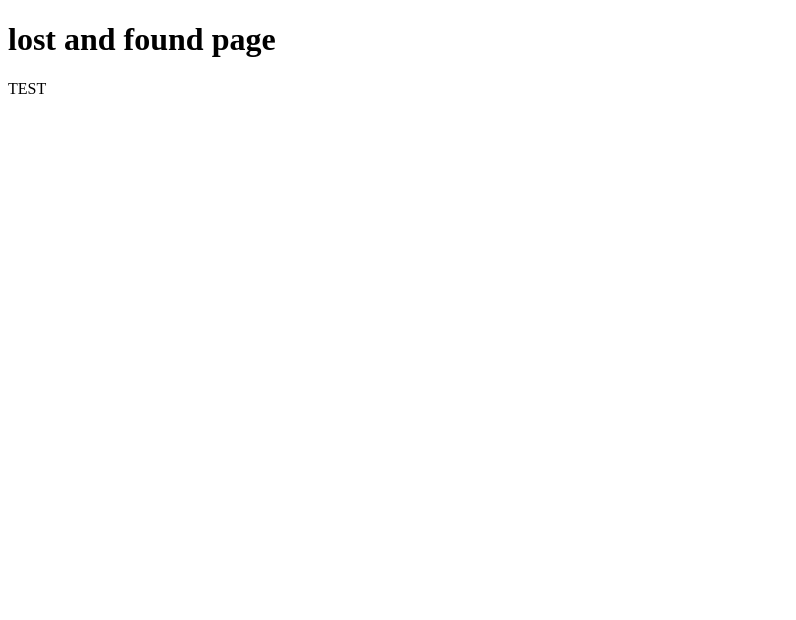
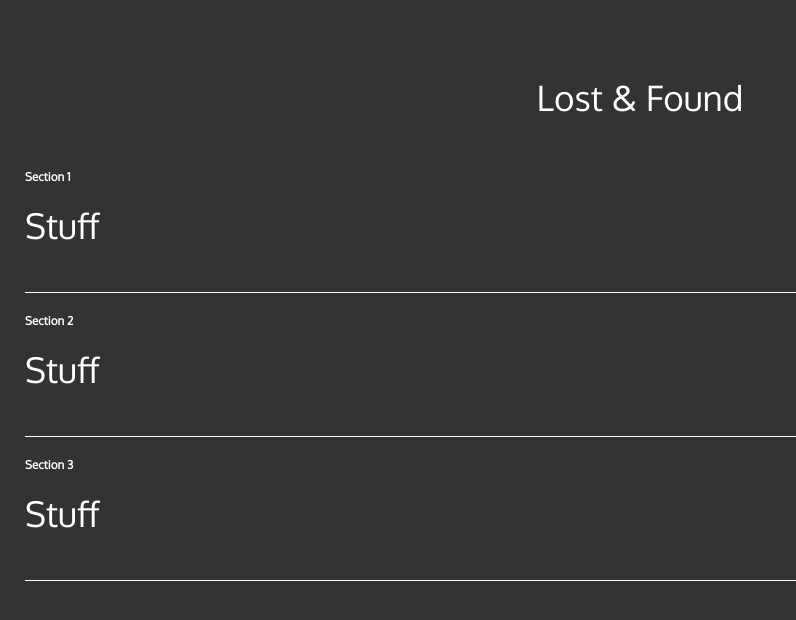
Before and after one commit to 50jeffng/Sharemon, a Django app: template sharemon/templates/html/lost-n-found.html in a window 1280 px wide. Shown: the top 620 px of the page, without its empty margins (0-796 px from the left). Run offline with Django 3.2, Linux system fonts and the light colour scheme; the template is opened without the code that fills it, so the values that code supplies are empty.

Commit message:
added html, css and js file for lost and found page

```diff
--- /dev/null
+++ b/sharemon/templates/css/lost-n-found.css
@@ -0,0 +1,38 @@
+body {
+    margin: 25px;
+    background-color: #333;
+    font-family: 'Oxygen', sans-serif;
+    font-size: 14px;
+    margin-top: 75px;
+}
+
+h1 {
+    font-size: 35px;
+    font-family: 'Oxygen', sans-serif;
+    font-weight: normal;
+    color: white;
+    text-align: center;
+    margin-bottom: 50px
+}
+
+p {
+    font-size: 35px;
+    font-family: 'Oxygen', sans-serif;
+    font-weight: normal;
+    color: white;
+    margin-top: 5px;
+}
+
+.divider {
+    border-color: white;
+    border-style: solid;
+    border-width: 0 0 1px;
+    height: 10px;
+    line-height: 20px;
+    text-align:center;
+    overflow: visable;
+}
+
+.section h5 {
+    color: white;
+}
--- a/sharemon/templates/html/lost-n-found.html
+++ b/sharemon/templates/html/lost-n-found.html
@@ -1,12 +1,32 @@
 <!DOCTYPE html>
 <html lang="en">
-<head>
-    <meta charset="UTF-8">
-    <title>lost & found</title>
-</head>
-<body>
+    <head>
+        <meta charset="UTF-8">
+        <link rel="stylesheet" type="text/css" href="../css/lost-n-found.css">
+        <link href="https://fonts.googleapis.com/css?family=Oxygen" rel="stylesheet">
+        <title>lost & found</title>
+        <script src="../js/lost-n-found.js"></script>
+    </head>
 
-    <h1> lost and found page </h1>
-    <p> TEST </p>
-</body>
+    <body>
+        <h1> Lost & Found </h1>
+    </body>
+
+
+    <div class="section">
+      <h5>Section 1</h5>
+      <p>Stuff</p>
+    </div>
+    <div class="divider"></div>
+    <div class="section">
+      <h5>Section 2</h5>
+      <p>Stuff</p>
+    </div>
+    <div class="divider"></div>
+    <div class="section">
+      <h5>Section 3</h5>
+      <p>Stuff</p>
+    </div>
+    <div class="divider"></div>
+
 </html>
```
Also changed, not shown: sharemon/templates/js/lost-n-found.js (added).
